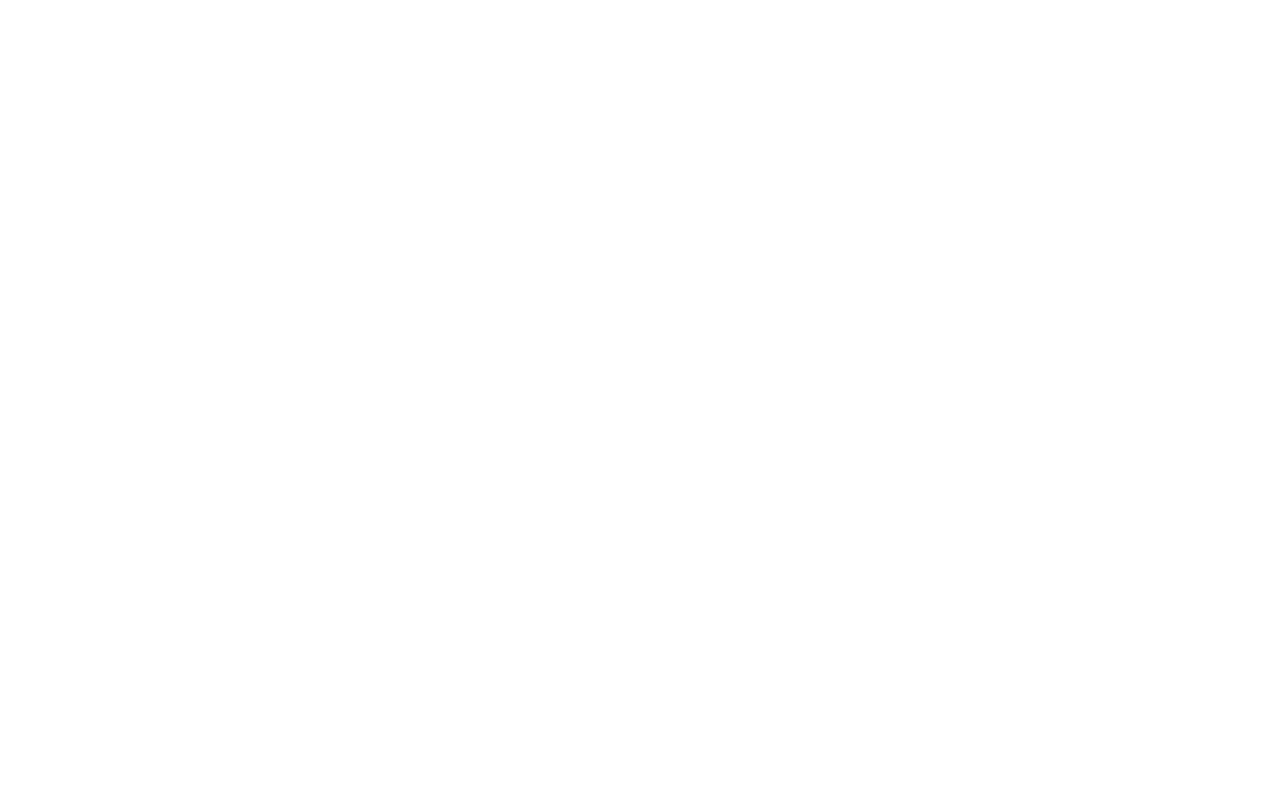
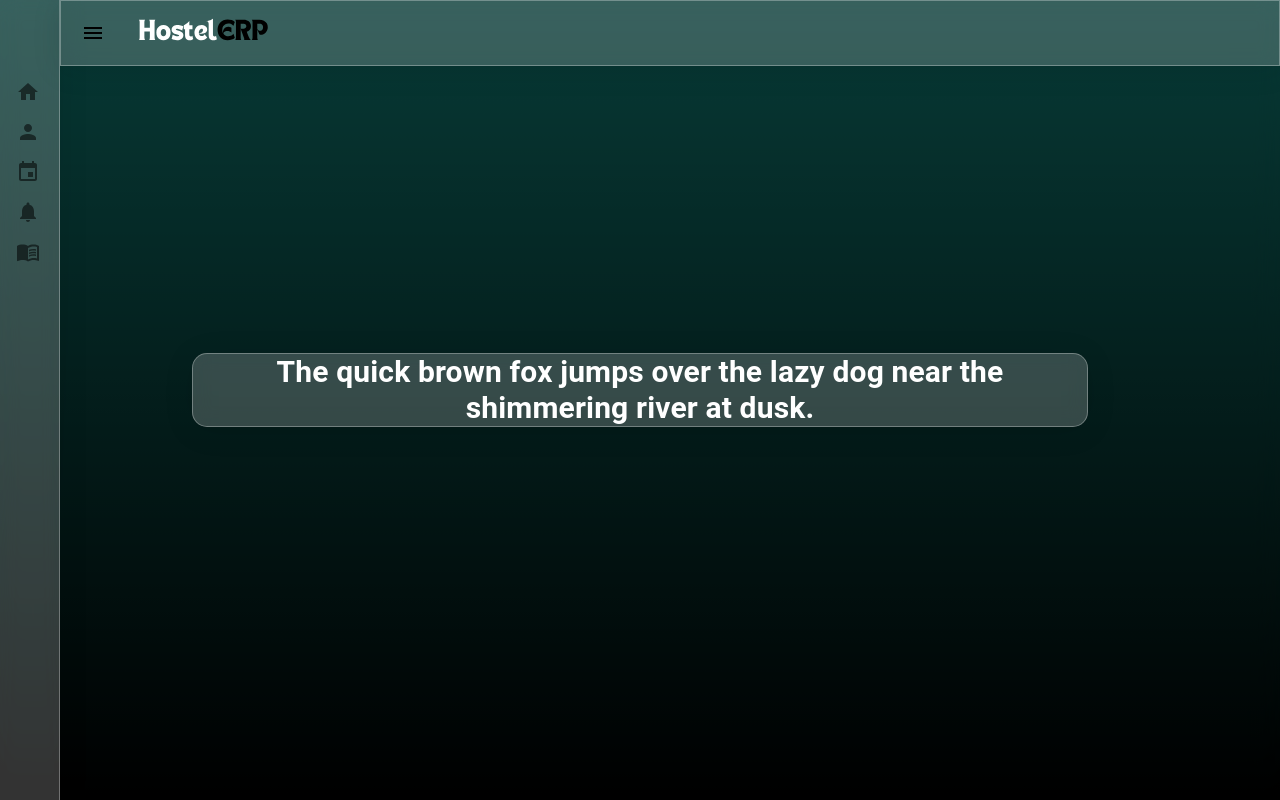
Before and after one commit to Aabhiraj412/Hostel-ERP, a React (Vite) app in the folder Frontend/: page /profile in a window 1280 px wide. Before the commit this address had no page. Built offline with nearby package versions, Linux system fonts and the light colour scheme.

Commit message:
added some routes

```diff
--- a/Frontend/package.json
+++ b/Frontend/package.json
@@ -10,6 +10,10 @@
     "preview": "vite preview"
   },
   "dependencies": {
+    "@emotion/react": "^11.13.5",
+    "@emotion/styled": "^11.13.5",
+    "@mui/icons-material": "^6.1.10",
+    "@mui/material": "^6.1.10",
     "react": "^18.3.1",
     "react-dom": "^18.3.1",
     "react-router-dom": "^7.0.1"
--- a/Frontend/src/App.jsx
+++ b/Frontend/src/App.jsx
@@ -3,6 +3,7 @@ import HomePage from './Pages/HomePage/HomePage.jsx';
 import AdminLogin from './Pages/AdminLogin/AdminLogin.jsx';
 import HostelerLogin from './Pages/HostelerLogin/HostelerLogin.jsx';
 import WardenDashboard from './Pages/WardenDashboard/WardenDashboard.jsx';
+import ProfilePage from './Pages/Profile/ProfilePage.jsx';
 
 function App() {
   return (
@@ -12,6 +13,8 @@ function App() {
         <Route path="/admin-login" element={<AdminLogin />} />
         <Route path="/hosteler-login" element={<HostelerLogin />} />
         <Route path="/warden-dashboard" element={<WardenDashboard />} />
+        <Route path="/hosteler-dashboard" element={<WardenDashboard />} />
+        <Route path="/profile" element={<ProfilePage />} />
 
       </Routes>
     </Router>
--- a/Frontend/src/Pages/AdminLogin/AdminLogin.jsx
+++ b/Frontend/src/Pages/AdminLogin/AdminLogin.jsx
@@ -1,16 +1,26 @@
-
 import React from 'react';
+import { useNavigate } from 'react-router-dom';
 import Card from '@/components/Card';
 
+const AdminLogin = () => {
+  const navigate = useNavigate();
 
-const AdminLogin = () => {
+  const handleSubmit = (e) => {
+    e.preventDefault();
+    // Add any form validation or login logic here if necessary
+    navigate('/warden-dashboard');
+  };
+
   return (
-    <div className="min-h-screen flex items-center justify-center" style={{
+    <div
+      className="min-h-screen flex items-center justify-center"
+      style={{
         background: 'radial-gradient(circle, rgba(0, 128, 128, 0.8) 0%, rgba(0, 0, 0, 0.8) 100%)',
-      }}>
+      }}
+    >
       <Card>
         <h1 className="text-center text-2xl font-bold text-white mb-4">WARDEN LOGIN</h1>
-        <form className="space-y-4">
+        <form className="space-y-4" onSubmit={handleSubmit}>
           <div>
             <label className="block text-white mb-1">Username:</label>
             <input
--- a/Frontend/src/Pages/HostelerDashboard/HostelerDashboard.jsx
+++ b/Frontend/src/Pages/HostelerDashboard/HostelerDashboard.jsx
@@ -1,11 +1,24 @@
-import React from 'react';
-import logo from '@/assets/whiteBlack.svg';
+import React from 'react'
+import MiniVariantDrawer from '../../components/MiniVariantDrawer'
+//import Card from '../../components/Card'
+import {Card } from '@mui/material'
 
 const HostelerDashboard = () => {
   return (
-    <div>
+    <>
+    <MiniVariantDrawer title="Warden Dashboard"/>
+  <div className="min-h-screen flex flex-col items-center justify-center bg-gradient-to-b from-teal-700 to-black">
+  {/* <h1 className="text-center text-3xl font-bold text-white mb-8">WARDEN LOGIN</h1> */}
+  {/* Grid Container */}
+  {/* <div className="grid grid-cols-1 sm:grid-cols-2 lg:grid-cols-3 gap-8">
 
-    </div>
+
+  </div> */}
+
+
+</div>
+
+    </>
   );
 };
 
--- a/Frontend/src/Pages/HostelerLogin/HostelerLogin.jsx
+++ b/Frontend/src/Pages/HostelerLogin/HostelerLogin.jsx
@@ -1,16 +1,26 @@
 
 import React from 'react';
 import Card from '@/components/Card';
+import { useNavigate } from 'react-router-dom';
 
 
 const HostelerLogin = () => {
+
+  const navigate = useNavigate();
+
+  const handleSubmit = (e) => {
+    e.preventDefault();
+    // Add any form validation or login logic here if necessary
+    navigate('/hosteler-dashboard');
+  };
+
   return (
     <div className="min-h-screen flex items-center justify-center" style={{
         background: 'radial-gradient(circle, rgba(0, 128, 128, 0.8) 0%, rgba(0, 0, 0, 0.8) 100%)',
       }}>
       <Card>
         <h1 className="text-center text-2xl font-bold text-white mb-4">HOSTELER LOGIN</h1>
-        <form className="space-y-4">
+        <form className="space-y-4" onSubmit={handleSubmit}>
           <div>
             <label className="block text-white mb-1">Username:</label>
             <input
--- /dev/null
+++ b/Frontend/src/Pages/Profile/ProfilePage.jsx
@@ -0,0 +1,40 @@
+import React from 'react';
+import MiniVariantDrawer from '../../components/MiniVariantDrawer';
+import { Card, styled } from '@mui/material';
+
+const GlassCard = styled(Card)`
+    width: 70%;   // 70% of the total width
+    height: 70%;  // 70% of the total height
+    display: flex;
+    justify-content: center;   // Center content horizontally
+    align-items: center;       // Center content vertically
+    background: rgba(255, 255, 255, 0.2);  // Light transparent background
+    backdrop-filter: blur(10px);    // Blur effect for glassmorphism
+    -webkit-backdrop-filter: blur(40px);  // Safari support for blur effect
+    border: 1px solid rgba(255, 255, 255, 0.3);  // Optional border for frosted look
+    box-shadow: 0 4px 30px rgba(0, 0, 0, 0.1); // Soft shadow to make it pop
+    border-radius: 15px; // Optional: Rounded corners for a smooth effect
+    position: relative;  // Ensures the card is positioned above everything
+    z-index: 10;         // Make sure it's above other elements
+    transform: translateY(-10px); // Slight upward shift for "pop-up" effect
+    transition: transform 0.3s ease;  // Smooth transition for popping effect
+`;
+
+const ProfilePage = () => {
+    return (
+        <>
+            <div className="min-h-screen flex flex-col items-center justify-center bg-gradient-to-b from-teal-700 to-black relative">
+                {/* Apply blur to everything except the GlassCard */}
+                <div className="absolute inset-0 bg-black opacity-50 backdrop-blur-md z-0" />
+                <MiniVariantDrawer />
+                <GlassCard className="z-10">
+                    <h1 className="text-center text-3xl font-bold text-white">
+                        The quick brown fox jumps over the lazy dog near the shimmering river at dusk.
+                    </h1>
+                </GlassCard>
+            </div>
+        </>
+    );
+};
+
+export default ProfilePage;
--- a/Frontend/src/Pages/WardenDashboard/WardenDashboard.jsx
+++ b/Frontend/src/Pages/WardenDashboard/WardenDashboard.jsx
@@ -1,15 +1,23 @@
 import React from 'react'
 import MiniVariantDrawer from '../../components/MiniVariantDrawer'
+//import Card from '../../components/Card'
+import {Card } from '@mui/material'
 
 const WardenDashboard = () => {
   return (
     <>
-       <MiniVariantDrawer/>
-       <div
-        className="min-h-screen flex flex-col items-center justify-center bg-gradient-to-b from-teal-700 to-black"
-       >
+    <MiniVariantDrawer title="Warden Dashboard"/>
+  <div className="min-h-screen flex flex-col items-center justify-center bg-gradient-to-b from-teal-700 to-black">
+  {/* <h1 className="text-center text-3xl font-bold text-white mb-8">WARDEN LOGIN</h1> */}
+  {/* Grid Container */}
+  {/* <div className="grid grid-cols-1 sm:grid-cols-2 lg:grid-cols-3 gap-8">
 
-       </div>
+
+  </div> */}
+
+
+</div>
+
     </>
   )
 }
--- a/Frontend/src/components/MiniVariantDrawer.jsx
+++ b/Frontend/src/components/MiniVariantDrawer.jsx
@@ -140,42 +140,43 @@ import MenuBookIcon from '@mui/icons-material/MenuBook';
 import MenuIcon from '@mui/icons-material/Menu';
 import ChevronLeftIcon from '@mui/icons-material/ChevronLeft';
 
+import { useNavigate } from 'react-router-dom';
+
 const drawerWidth = 240;
 const miniDrawerWidth = 60;
 
-// Styled glassmorphic AppBar
 const GlassAppBar = styled(AppBar)`
-  background: rgba(255, 255, 255, 0.2); /* Light transparency */
-  backdrop-filter: blur(10px);           /* Blurring effect */
-  -webkit-backdrop-filter: blur(10px);   /* Safari support */
-  border: 1px solid rgba(255, 255, 255, 0.3); /* Optional border for frosted effect */
-  box-shadow: 0 4px 30px rgba(0, 0, 0, 0.1); /* Subtle shadow */
+  background: rgba(255, 255, 255, 0.2);
+  backdrop-filter: blur(10px);
+  -webkit-backdrop-filter: blur(10px);
+  border: 1px solid rgba(255, 255, 255, 0.3);
+  box-shadow: 0 4px 30px rgba(0, 0, 0, 0.1);
 `;
 
-// Styled glassmorphic Drawer
 const GlassDrawer = styled(Drawer)`
   & .MuiDrawer-paper {
-    background: rgba(255, 255, 255, 0.2); /* Light transparency */
-    backdrop-filter: blur(10px);          /* Blurring effect */
-    -webkit-backdrop-filter: blur(10px);  /* Safari support */
-    border-right: 1px solid rgba(255, 255, 255, 0.3); /* Optional border */
-    box-shadow: 0 4px 30px rgba(0, 0, 0, 0.1); /* Subtle shadow */
+    background: rgba(255, 255, 255, 0.2);
+    backdrop-filter: blur(10px);
+    -webkit-backdrop-filter: blur(10px);
+    border-right: 1px solid rgba(255, 255, 255, 0.3);
+    box-shadow: 0 4px 30px rgba(0, 0, 0, 0.1);
   }
 `;
 
-function MiniVariantDrawer() {
+function MiniVariantDrawer({ title }) {
   const [open, setOpen] = useState(false);
+  const navigate = useNavigate();
 
   const handleDrawerToggle = () => {
     setOpen(!open);
   };
 
   const menuItems = [
-    { text: 'Home', icon: <HomeIcon /> },
-    { text: 'Profile', icon: <PersonIcon /> },
-    { text: 'Attendance', icon: <EventIcon /> },
-    { text: 'Notice', icon: <NotificationsIcon /> },
-    { text: 'Menu', icon: <MenuBookIcon /> },
+    { text: 'Home', icon: <HomeIcon />, route: '/' },
+    { text: 'Profile', icon: <PersonIcon />, route: '/profile' },
+    { text: 'Attendance', icon: <EventIcon />, route: '/attendance' },
+    { text: 'Notice', icon: <NotificationsIcon />, route: '/notice' },
+    { text: 'Menu', icon: <MenuBookIcon />, route: '/menu' },
   ];
 
   return (
@@ -203,8 +204,15 @@ function MiniVariantDrawer() {
           >
             {open ? <ChevronLeftIcon /> : <MenuIcon />}
           </IconButton>
-          <Typography variant="h6" noWrap sx={{ color: 'black' }}>
-            <img src={logo} className="h-11"/>
+          <Typography variant="h6" noWrap sx={{ flexGrow: 1, color: 'black' }}>
+            <img src={logo} className="h-11" alt="Logo" />
+          </Typography>
+          <Typography
+            variant="h6"
+            noWrap
+            sx={{ color: 'black', fontWeight: 'bold' }}
+          >
+            {title}
           </Typography>
         </Toolbar>
       </GlassAppBar>
@@ -228,7 +236,11 @@ function MiniVariantDrawer() {
         <Toolbar />
         <List>
           {menuItems.map((item, index) => (
-            <ListItem button key={index}>
+            <ListItem
+              button
+              key={index}
+              onClick={() => navigate(item.route)} // Navigate to the route
+            >
               <ListItemIcon>{item.icon}</ListItemIcon>
               {open && <ListItemText primary={item.text} />}
             </ListItem>
```
Also changed, not shown: 1 other file (tests, documents, lock files or other folders).
